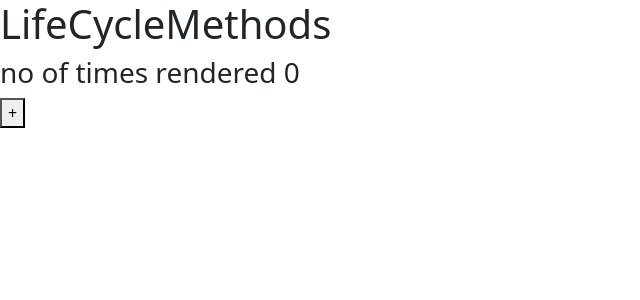
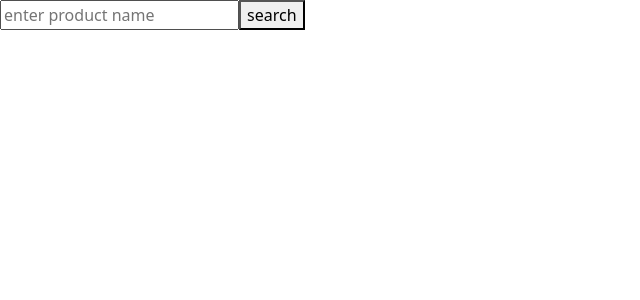
Before and after one commit to shruthi2609/firstreactapp, a React (Create React App) app: page / in a window 1280 px wide. Shown: the top 300 px of the page, without its empty margins (0-640 px from the left). Built offline with nearby package versions, Linux system fonts and the light colour scheme.

Commit message:
clothing and electronic products

```diff
--- /dev/null
+++ b/src/App.js
@@ -0,0 +1,13 @@
+import ElectronicProducts from "./WOHOC/ElectronicProducts"
+import productDetails from './WOHOC/edata'
+import clothing from './WOHOC/cdata'
+import ClothingProducts from "./WOHOC/ClothingProducts"
+function App(){
+    return(
+        <div>
+           {/* <ElectronicProducts data={productDetails}></ElectronicProducts>*/}
+           <ClothingProducts data={clothing}></ClothingProducts>
+        </div>
+    )
+}
+export default App
--- a/src/ContactManager/ContactCard.js
+++ b/src/ContactManager/ContactCard.js
@@ -4,10 +4,10 @@ class ContactCard extends React.Component{
         super(props)
     }
     render(){
-        const {fname,email,phone}=this.props.data
+        const {fname,email,phone,id}=this.props.data
         console.log(fname)
         return(
-            <div className="col-4">
+            <div className="col-4" key={id}>
             <div className="card">
             <h1>{fname}</h1>
             <div className="card-body">
--- /dev/null
+++ b/src/WOHOC/ClothingProducts.js
@@ -0,0 +1,43 @@
+import React from "react";
+class ClothingProducts extends React.Component{
+    constructor(props){
+        super(props)
+        this.state={
+            productDetails:[],
+            search:'',
+            result:[]
+        }
+    }
+    static getDerivedStateFromProps(props,state){
+        return {productDetails:props.data}
+    }
+    handleChange=(event)=>{
+        //console.log(event.target.value)
+        this.setState({search:event.target.value})
+    }
+    handleSearch=(event)=>{
+        event.preventDefault()
+        let data=this.state.productDetails.filter((item)=>item.pName===this.state.search)
+        this.setState({result:data})
+    }
+    render(){
+        return(
+        <div>
+        <form>
+            <input type='text' placeholder="enter product name" onChange={(e)=>this.handleChange(e)}></input>
+            <button onClick={(e)=>this.handleSearch(e)}>search</button>
+        </form>
+        {
+                    this.state.result.map((item)=>(
+                        <div>
+                            <h2>Product:{item.pName}</h2>
+                            <p>Price:{item.price}</p>
+                            <p>Manufacturer:{item.manufacturer}</p>
+                        </div>
+                    ))
+                }
+        </div>)
+
+    }
+}
+export default ClothingProducts
--- /dev/null
+++ b/src/WOHOC/ElectronicProducts.js
@@ -0,0 +1,45 @@
+import React from "react";
+class ElectronicProducts extends React.Component{
+    constructor(props){
+        super(props)
+        this.state={
+            productDetails:[],
+            search:'',
+            result:[]
+        }
+    }
+    static getDerivedStateFromProps(props,state){
+        return {productDetails:props.data}
+    }
+    handleChange=(event)=>{
+        //console.log(event.target.value)
+        this.setState({search:event.target.value})
+    }
+    handleSearch=(event)=>{
+        event.preventDefault()
+        let data=this.state.productDetails.filter((item)=>item.pName===this.state.search)
+        this.setState({result:data})
+    }
+    render(){
+
+        return(
+            <div>
+                <form>
+                    <input type='text' placeholder="enter product name" onChange={(e)=>this.handleChange(e)}></input>
+                    <button onClick={(e)=>this.handleSearch(e)}>search</button>
+                </form>
+                {
+                    this.state.result.map((item)=>(
+                        <div>
+                            <h2>Product:{item.pName}</h2>
+                            <p>Price:{item.price}</p>
+                            <p>Manufacturer:{item.manufacturer}</p>
+                        </div>
+                    ))
+                }
+
+            </div>
+        )
+    }
+}
+export default ElectronicProducts
--- /dev/null
+++ b/src/WOHOC/cdata.js
@@ -0,0 +1,33 @@
+const clothing=[
+    {
+        id:0,
+        pName:'Lee T-shirts',
+        price:3000,
+        manufacturer:'Lee',
+        expectedDelivery:'5 days'
+    },
+    {
+        id:1,
+        pName:'H&M tops',
+        price:1500,
+        manufacturer:'H&M',
+        expectedDelivery:'4 days'
+    },
+    {
+        id:2,
+        pName:'peter england formal shirts',
+        price:2000,
+        manufacturer:'Peter England',
+        expectedDelivery:'2 days'
+    },
+    {
+        id:3,
+        pName:'Varanga kurtis',
+        price:780,
+        manufacturer:'Varanga',
+        expectedDelivery:'4 days'
+    },
+
+
+]
+export default clothing
--- /dev/null
+++ b/src/WOHOC/edata.js
@@ -0,0 +1,33 @@
+const productDetails=[
+    {
+        id:0,
+        pName:'Iphone 13',
+        price:27627267,
+        manufacturer:'Apple Inc',
+        expectedDelivery:'5 days'
+    },
+    {
+        id:1,
+        pName:'Samsung Smart TV',
+        price:78000,
+        manufacturer:'Samsung',
+        expectedDelivery:'3 days'
+    },
+    {
+        id:2,
+        pName:'samsung galaxy',
+        price:8000,
+        manufacturer:'Samsung',
+        expectedDelivery:'2 days'
+    },
+    {
+        id:3,
+        pName:'LED Lamp',
+        price:780,
+        manufacturer:'Philips',
+        expectedDelivery:'4 days'
+    },
+
+
+]
+export default productDetails
--- a/src/index.js
+++ b/src/index.js
@@ -1,13 +1,12 @@
 import React from 'react';
 import ReactDOM from 'react-dom/client';
-import PureCompoEg from './LifeCycleMethods/PureCompoEg';
-
+import App from './App'
 
 
 const root = ReactDOM.createRoot(document.getElementById('root'));
 
 root.render(
 <>
-<PureCompoEg></PureCompoEg>
+<App></App>
 </>
 );
```
Also changed, not shown: src/ContactManager/ContactManager.js (+6 -3 lines).
